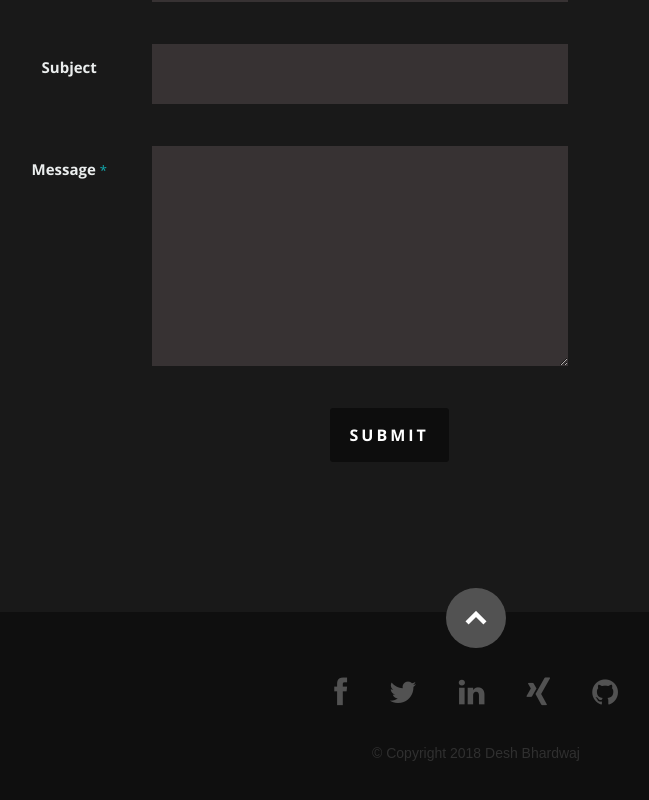
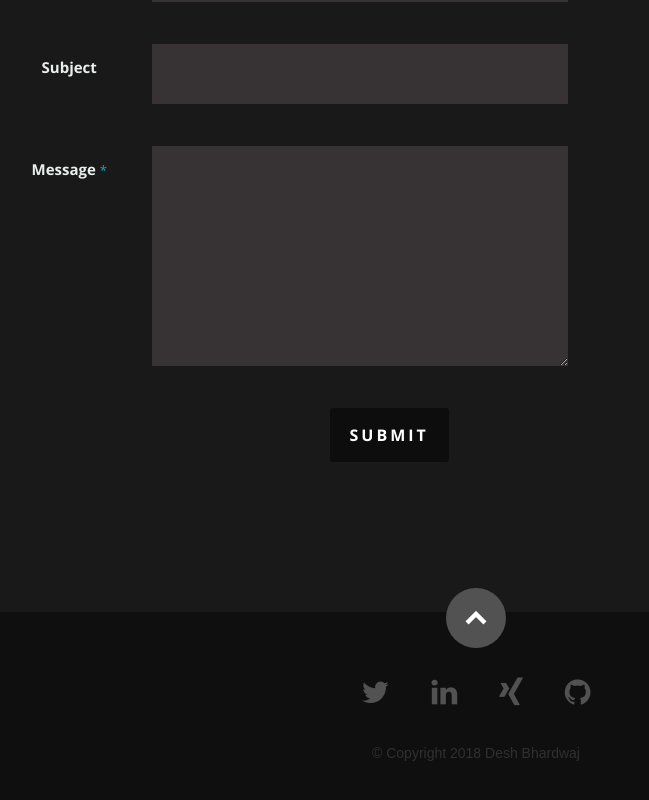
Before and after one commit to yadavdesh/react_portfolio, a React (Create React App) app: page / in a window 1280 px wide. Shown: the part 2199-2999 px from the top of the page, without its empty margins (164-813 px from the left). Built offline with nearby package versions, Linux system fonts and the light colour scheme.

Commit message:
footer changes

```diff
--- a/src/components/footer/footer.js
+++ b/src/components/footer/footer.js
@@ -7,7 +7,6 @@ export default class Footer extends Component {
         <div className="row">
           <div className="twelve columns">
             <ul className="social-links">
-            <li><a href="https://www.facebook.com/desh.yadav"><i className="fa fa-facebook" /></a></li>
             <li><a href="https://twitter.com/DeshYadav"><i className="fa fa-twitter" /></a></li>
             <li><a href="https://www.linkedin.com/in/desh-y-45237211/"><i className="fa fa-linkedin" /></a></li>
             <li><a href="https://www.xing.com/profile/Desh_Bhardwaj"><i className="fa fa-xing" /></a></li>
```
